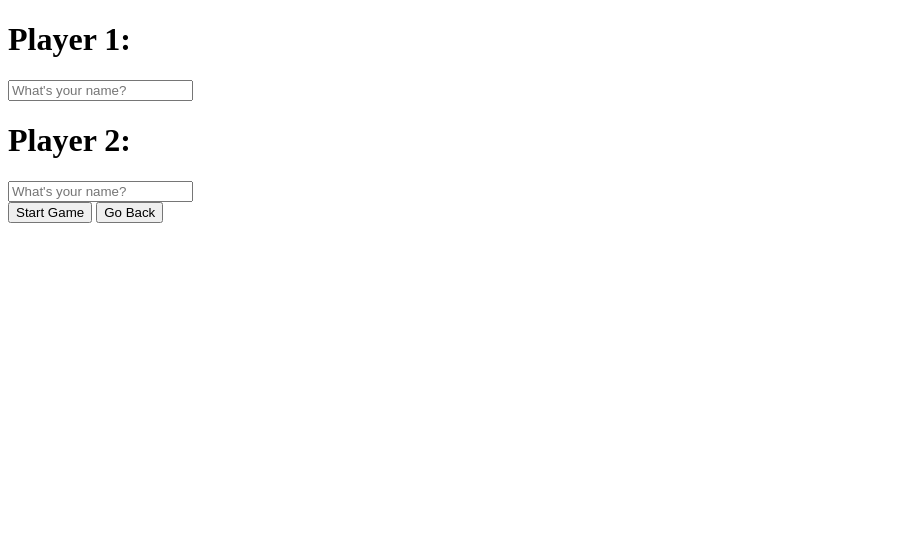
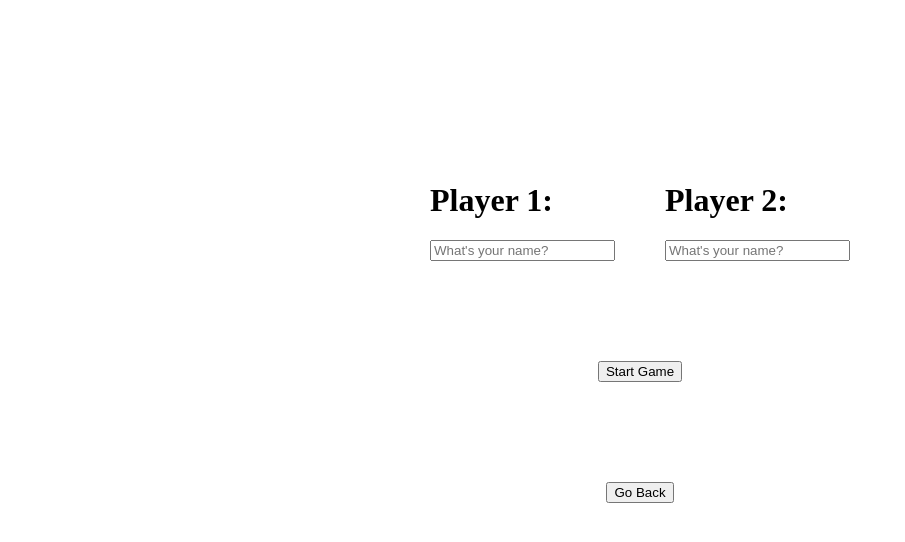
Before and after one commit to raynertjx/tictactoe, a plain HTML site: page index.html in a window 1280 px wide. Both pictures are taken after a click on the button "Player VS Player". Shown: the whole page, without its empty margins (0-905 px from the left). Drawn offline with nearby package versions, Linux system fonts and the light colour scheme.

Commit message:
Minor adjustments to style

```diff
--- a/style.css
+++ b/style.css
@@ -2,15 +2,31 @@ html, body {
   height: 90%;
 }
 
-.startgamemenu, .gamescreen {
+.mainmenu, .gamescreen {
   display: flex;
   flex-direction: column;
   align-items: center;
   justify-content: center;
   height: 100%;
-
 }
 
+.gamescreen {
+  gap: 100px;
+}
+
+.playermenu {
+  display: flex;
+  flex-direction: column;
+  align-items: center;
+  justify-content: center;
+  gap: 100px;
+  height: 100%;
+}
+
+.playernameinput {
+  display: flex;
+  gap: 50px;
+}
 
 #playerturntext {
   height: 50px;
```
